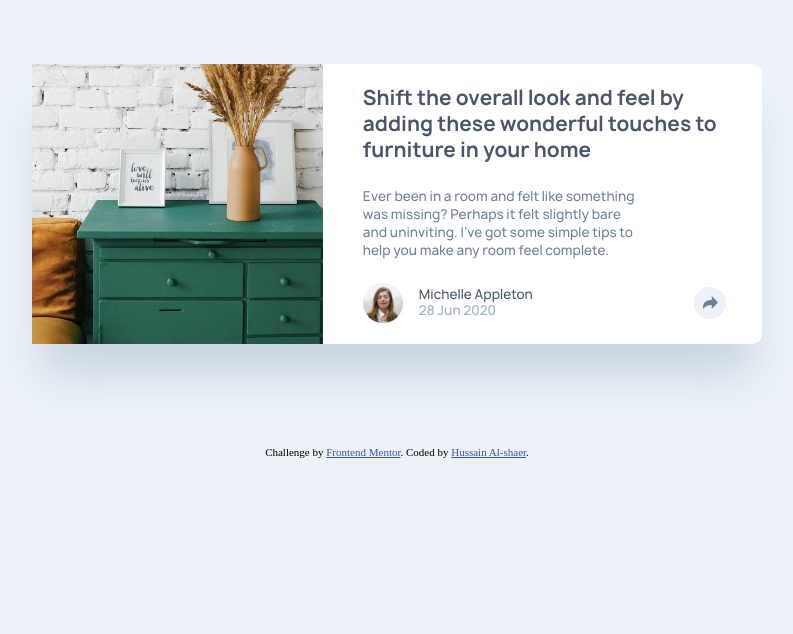
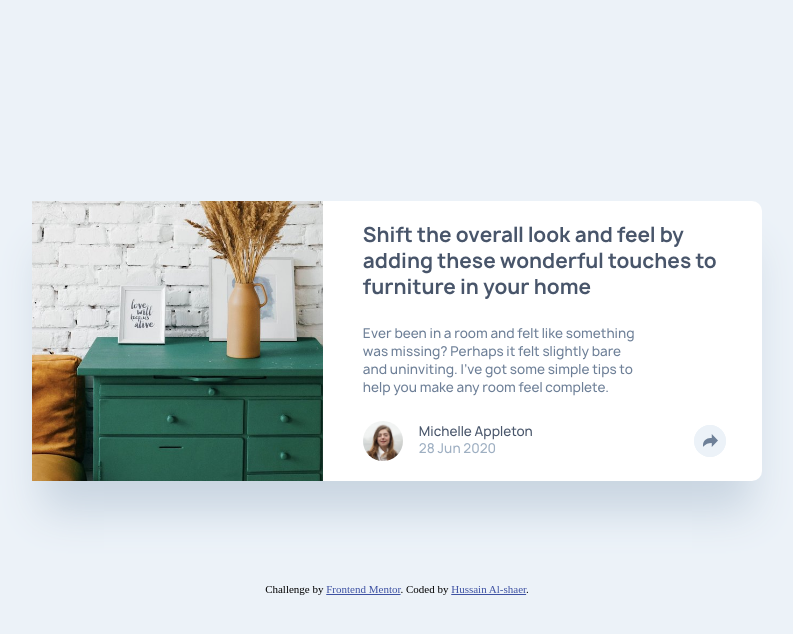
Before and after one commit to hussaindev94/frontend-mentor-challenges-article-preview-component, a plain HTML site: page index.html in a window 1280 px wide. Shown: the whole page, without its empty margins (243-1036 px from the left). Drawn offline with Linux system fonts and the light colour scheme.

Commit message:
Changing the alignemt of the body tag.

```diff
--- a/styles/main.css
+++ b/styles/main.css
@@ -56,6 +56,7 @@ body {
   display: flex;
   flex-direction: column;
   align-items: center;
+  justify-content: center;
   padding: var(--spacing-800) var(--spacing-300) 6.5rem var(--spacing-300);
   background: var(--color-gray-200);
 }
--- a/styles/media-query.css
+++ b/styles/media-query.css
@@ -1,5 +1,8 @@
 /* Tablelet layout style */
 @media (min-width: 44em) {
+  body{
+    padding:;
+  }
   .card {
     flex-direction: row;
     width: 60.8rem;
```
